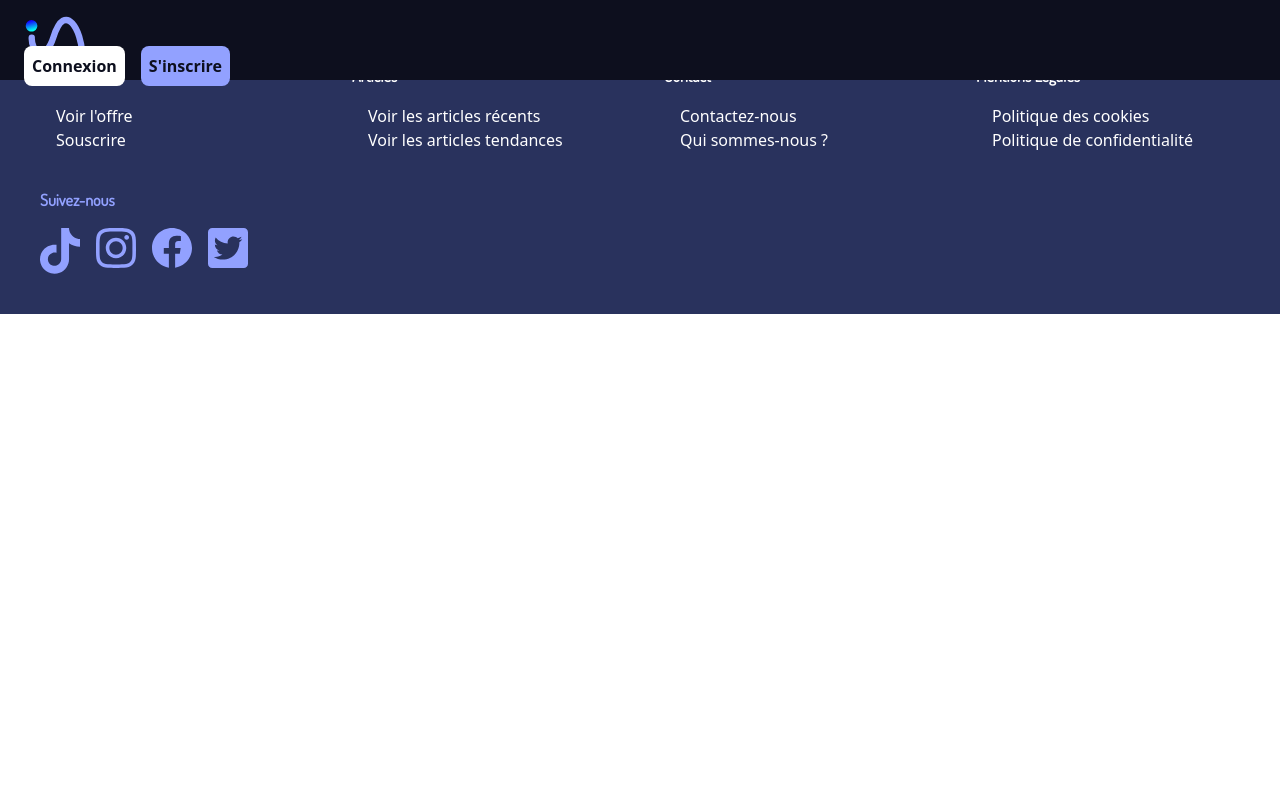
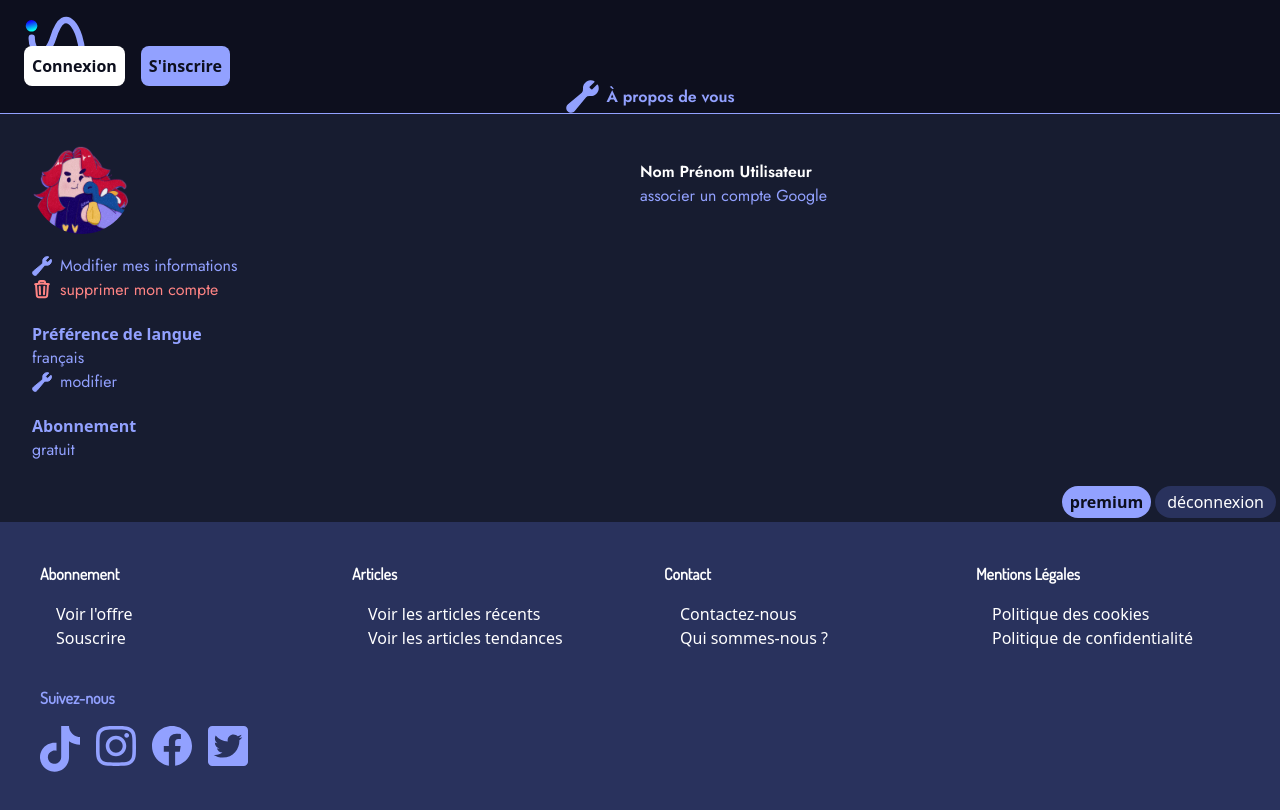
Before and after one commit to marionmura/ProjetS2_marion_yann_aline, a Vue app: page /Espacepersonnel in a window 1280 px wide. Built offline with nearby package versions, Linux system fonts and the light colour scheme.

Commit message:
tool + bin icon + page profil connecté

```diff
--- /dev/null
+++ b/src/components/icons/Binicon.vue
@@ -0,0 +1,6 @@
+<template>
+    <svg width="20" height="20" viewBox="0 0 20 20" fill="none" xmlns="http://www.w3.org/2000/svg">
+    <path d="M12.2833 6.66669L11.995 14.1667M8.005 14.1667L7.71667 6.66669M16.0233 3.99169C16.3083 4.03503 16.5917 4.08086 16.875 4.13003M16.0233 3.99169L15.1333 15.5609C15.097 16.0319 14.8842 16.4718 14.5375 16.7927C14.1908 17.1136 13.7358 17.2918 13.2633 17.2917H6.73667C6.26425 17.2918 5.80919 17.1136 5.46248 16.7927C5.11578 16.4718 4.90299 16.0319 4.86667 15.5609L3.97667 3.99169M16.0233 3.99169C15.0616 3.84629 14.0948 3.73594 13.125 3.66086M3.97667 3.99169C3.69167 4.03419 3.40833 4.08003 3.125 4.12919M3.97667 3.99169C4.93844 3.84629 5.9052 3.73594 6.875 3.66086M13.125 3.66086V2.89753C13.125 1.91419 12.3667 1.09419 11.3833 1.06336C10.4613 1.03389 9.53865 1.03389 8.61667 1.06336C7.63333 1.09419 6.875 1.91503 6.875 2.89753V3.66086M13.125 3.66086C11.0448 3.50009 8.95523 3.50009 6.875 3.66086" stroke="#FF8484" stroke-width="2" stroke-linecap="round" stroke-linejoin="round"/>
+    </svg>
+
+</template>
--- /dev/null
+++ b/src/components/icons/Toolicon.vue
@@ -0,0 +1,6 @@
+<template>
+    <svg width="33" height="33" viewBox="0 0 33 33" fill="none" xmlns="http://www.w3.org/2000/svg">
+    <path d="M32 8.15362C32.0001 9.14434 31.7943 10.1243 31.3958 11.0313C30.9972 11.9383 30.4146 12.7527 29.6848 13.4227C28.9549 14.0927 28.0938 14.6038 27.1561 14.9236C26.2184 15.2433 25.2244 15.3648 24.2373 15.2802C22.527 15.1356 20.6388 15.3931 19.5485 16.717L8.1809 30.5189C7.82231 30.9559 7.37618 31.3131 6.87121 31.5673C6.36624 31.8216 5.81363 31.9673 5.24894 31.9951C4.68425 32.0229 4.12 31.9322 3.5925 31.7287C3.06501 31.5253 2.58595 31.2136 2.18617 30.8139C1.7864 30.4141 1.47475 29.9351 1.2713 29.4076C1.06785 28.8802 0.977104 28.3159 1.0049 27.7513C1.03269 27.1866 1.17841 26.634 1.43268 26.1291C1.68694 25.6242 2.04412 25.178 2.48123 24.8195L16.2838 13.4525C17.6078 12.3622 17.8653 10.4741 17.7206 8.76393C17.6139 7.52134 17.834 6.27244 18.3591 5.14118C18.8841 4.00991 19.6959 3.0356 20.7138 2.31493C21.7317 1.59427 22.9204 1.15229 24.1619 1.03287C25.4034 0.913444 26.6546 1.12073 27.7912 1.63414L22.5843 6.84083C22.7857 7.71194 23.2277 8.50898 23.86 9.1412C24.4922 9.77343 25.2893 10.2154 26.1605 10.4168L31.3674 5.21016C31.7743 6.10814 32 7.10466 32 8.15362Z" fill="#92A1FF" stroke="#92A1FF" stroke-width="1.5" stroke-linecap="round" stroke-linejoin="round"/>
+    </svg>
+
+</template>
--- a/src/pages/Connexion.vue
+++ b/src/pages/Connexion.vue
@@ -11,7 +11,7 @@
 
 
 <template>
-  <div class="pt-20 bg-grisbg text-white">
+  <main class="pt-20 bg-grisbg text-white">
     <h1 class="ml-[2rem] mr-[2rem] p-4 text-center text-violet border-2 rounded-lg">Connexion</h1>
 
     <form>
@@ -31,10 +31,14 @@
 
 
       <div class="flex flex-row justify-end mt-5 pb-[10px]">
-        <RouterLink to="/Inscription"><button class="p-1  m-1 pl-3 pr-3 rounded-full bg-grisfooter text-white" v-on:click="register()">s'inscrire</button></RouterLink>
-        <button class="p-1 pl-3 pr-3  m-1 text-noirbackground font-bold rounded-full bg-white" v-on:click="login()">connexion</button>
+        <RouterLink to="/Inscription"><button class="p-1  m-1 pl-3 pr-3 rounded-full bg-grisfooter text-white" v-on:click="register()">s'inscrire</button>
+        </RouterLink>
+
+        <RouterLink to="/Espacepersonnel">
+          <button class="p-1 pl-3 pr-3  m-1 text-noirbackground font-bold rounded-full bg-white" v-on:click="login()">connexion</button>
+        </RouterLink>
 
       </div>
 
-    </div>
+    </main>
 </template>
--- a/src/pages/Espacepersonnel.vue
+++ b/src/pages/Espacepersonnel.vue
@@ -1,3 +1,60 @@
+<script setup lang="ts">
+import AvatarMarion from '@/components/icons/AvatarMarion.vue';
+import Toolicon from '@/components/icons/Toolicon.vue';
+import Binicon from '@/components/icons/Binicon.vue';
+import Googleicon from '@/components/icons/Googleicon.vue';
+</script>
+
 <template>
-    page utilisateur connecté
+    <main class="pt-20 bg-grisbg text-white ">
+        <div class="bg-noirbackground text-violet flex flex-row items-center justify-center gap-2 pl-5">
+            <Toolicon/>
+            <p class="font-bold text-center">À propos de vous</p>
+        </div>
+
+        <span class="block h-[1px] w-full bg-violet"></span>
+
+        <div class="grid grid-cols-2 gap-[0px] px-[2rem] my-5 items-center">
+            <AvatarMarion/>
+            <div class="flex flex-col">
+                <p class="font-bold"> Nom Prénom Utilisateur</p>
+                <p class="text-violet">associer un compte Google</p>
+            </div>
+        </div>
+
+        <div class="mx-[2rem] my-5">
+            <div class="flex flex-row items-center gap-2">
+                <Toolicon class="h-[20px] w-auto"/>
+                <p class="text-violet">Modifier mes informations</p>
+            </div>
+            <div class="flex flex-row items-center gap-2">
+                <Binicon/>
+                <p class="text-rouge">supprimer mon compte</p>
+            </div>
+        </div>
+
+        <div class="mx-[2rem] my-5 text-violet ">
+            <h3>Préférence de langue</h3>
+            <p>français</p>
+
+            <div class="flex flex-row items-center gap-2">
+                <Toolicon class="h-[20px] w-auto"/>
+                <p>modifier</p>
+            </div>
+
+        </div>
+
+        <div class="text-violet mx-[2rem] my-5">
+            <h3>Abonnement</h3>
+            <p>gratuit</p>
+        </div>
+
+        <div class="flex justify-end items-center">
+            <RouterLink to="/"><button class="rounded-full bg-violet text-noirbackground font-bold p-1 px-2">premium</button>
+            </RouterLink>
+            <RouterLink to="/Connexion"><button class="p-1  m-1 pl-3 pr-3 rounded-full bg-grisfooter text-white">déconnexion</button></RouterLink>
+        </div>
+    </main>
+
+
 </template>
--- a/src/pages/Inscription.vue
+++ b/src/pages/Inscription.vue
@@ -3,7 +3,7 @@ import Googleicon from '../components/icons/Googleicon.vue'
 </script>
 
 <template>
-    <div class="pt-20 bg-grisbg text-white">
+    <main class="pt-20 bg-grisbg text-white">
     <h1 class="ml-[2rem] mr-[2rem] p-4 text-center text-violet border-2 rounded-lg">Inscription</h1>
 
     <div class="my-8 ml-[2rem] mr-[2rem] flex flex-row gap-2 p-4 bg-white rounded-lg justify-center items-center">
@@ -51,8 +51,8 @@ import Googleicon from '../components/icons/Googleicon.vue'
             </RouterLink>
         </div>
 
-        <RouterLink to="/Inscription"><button class="p-1 pl-3 pr-3  m-1 text-noirbackground font-bold rounded-full bg-white" v-on:click="login()">inscription</button></RouterLink>
+        <RouterLink to="/Espacepersonnel"><button class="p-1 pl-3 pr-3  m-1 text-noirbackground font-bold rounded-full bg-white" v-on:click="login()">inscription</button></RouterLink>
       </div>
 
-    </div>
+    </main>
 </template>
--- a/src/pages/aPropos.vue
+++ b/src/pages/aPropos.vue
@@ -11,7 +11,7 @@ import Twitter from '../components/icons/Twitter.vue'
 
 
 <template>
-<main class="bg-grisbg">
+<main class="bg-grisbg pt-20">
 
   <h1 class="text-center lg:text-white">À Propos du site</h1>
 
@@ -52,7 +52,7 @@ import Twitter from '../components/icons/Twitter.vue'
     </div>
   </div>
 
-  <div class="flex flex-col my-16 align-center items-center">
+  <div class="flex flex-col mt-16 pb-20 align-center items-center">
     <h4 class="font-bold text-violet mb-3">Retrouvez IAmateur sur les réseaux</h4>
     <ul class="flex flex-row gap-4">
       <li><Tiktok /></li>
```
